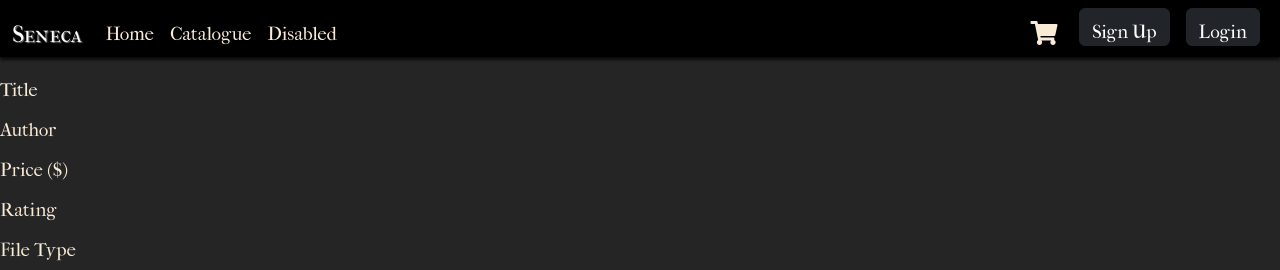
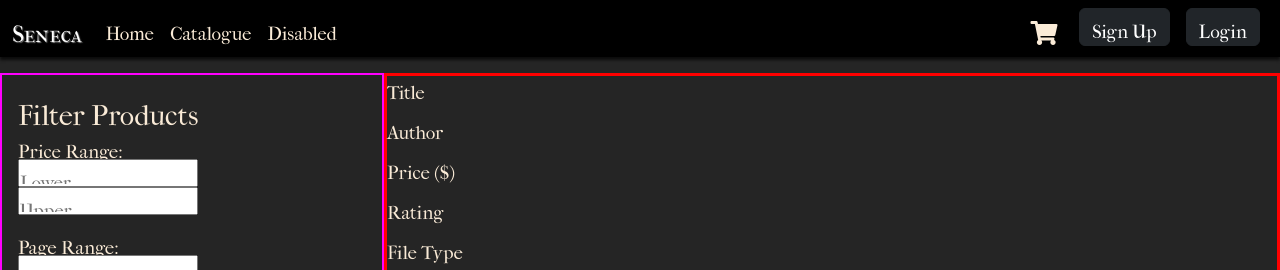
Before and after one commit to parthacharyaaaaa/Seneca, a Flask app: page /catalogue in a window 1280 px wide. Shown: the top 270 px of the page. Run offline with Flask 3, Linux system fonts and the light colour scheme; data comes from the database, SQL or seed files in the repository; both versions use the stored data as it was after the commit.

Commit message:
Add sorting and filtering in catalogue pages

```diff
--- a/app.py
+++ b/app.py
@@ -342,11 +342,80 @@ def cart():
     if current_user.is_authenticated:
         if current_user.cart == {}:
             return render_template('cart.html', signedIn = current_user.is_authenticated, isEmpty = True)
+        else:
+            return render_template('cart.html', signedIn = current_user.is_authenticated, isEmpty = False, cart = current_user.cart)
     else:
         if 'cart' not in session or session['cart'] == {}:
             return render_template('cart.html', signedIn = current_user.is_authenticated, isEmpty = True)
+        else:
+            return render_template('cart.html', signedIn = current_user.is_authenticated, isEmpty = False, cart = session['cart'])
 
+@app.route("/get-catalogue", methods = ["POST", "GET"])
+def getCatalogue():
+    books = Product.query.all()
+    if request.method == "GET":
+        print("Normal catalogue, page just loaded")
+        print(books)
+        books = [item.to_dict() for item in books]
+        print(books)
 
+    elif request.method == "POST":
+        print(request.form)
+
+        price_range_lower = request.form.get('price-range-lower')
+        price_range_upper = request.form.get('price-range-upper')
+        page_range_lower = request.form.get('page-range-lower')
+        page_range_upper = request.form.get('page-range-upper')
+        author = request.form.get('author')
+        sort_option = request.form['sort-option']
+        print(sort_option, price_range_lower)
+
+        #Managing filtering
+        #Price filters
+        if price_range_lower:
+            books = [item for item in books if int(price_range_lower) <= item.price]
+        if price_range_upper:
+            books = [item for item in books if int(price_range_upper) >= item.price]
+        #Page filters
+        if page_range_lower:
+            books = [item for item in books if int(price_range_lower) <= item.pages]
+        if page_range_upper:
+            books = [item for item in books if int(price_range_upper) >= item.pages]
+        #Author filter
+        if author:
+            books = [item for item in books if author == item.author]
+
+        print("Post filter: ", books)
+
+        if sort_option == '1':
+            books.sort(key=lambda x: x.title.lower(), reverse=True)
+        elif sort_option == '2':
+            books.sort(key=lambda x: x.title.lower())
+        elif sort_option == '3':
+            books.sort(key= lambda x: x.price)
+        elif sort_option == '4':
+            books.sort(key=lambda x:x.price, reverse=True)
+        elif sort_option == '5':
+            books.sort(key= lambda x: x.publication_date, reverse=True)
+        elif sort_option == '6':
+            books.sort(key=lambda x:x.publication_date)
+        elif sort_option == '7':
+            books.sort(key= lambda x: x.author)
+        elif sort_option == '8':
+            books.sort(key=lambda x:x.author, reverse=True)
+        elif sort_option == '9':
+            books.sort(key= lambda x: x.pages, reverse=True)
+        elif sort_option == '10':
+            books.sort(key=lambda x:x.pages, reverse=False)
+        else:
+            pass
+
+        print("Sorted List: ", books)
+        books = [item.to_dict() for item in books]
+
+    return jsonify(books)
+
+    pass
 @app.route('/addToCart', methods=['POST', 'GET'])
 def addToCart():
     if request.method == 'POST':
--- /dev/null
+++ b/static/catalogue.css
@@ -0,0 +1,25 @@
+.wrapper{
+    display: grid;
+    grid-template-columns: 30% 70%;
+}
+
+.filter{
+    border: 2px magenta solid;
+    display: flex;
+    flex-direction: column;
+    gap: 1rem;
+
+    padding: 1rem;
+}
+.product-container{
+    border:3px solid red;
+    /* display: flex; */
+}
+
+.option-container{
+    margin: 1rem 0;
+}
+
+.product-card{
+    border: red 2px solid;
+}
--- a/static/scripts/renderProducts.js
+++ b/static/scripts/renderProducts.js
@@ -1,7 +1,7 @@
 document.addEventListener("DOMContentLoaded", function(event) {
     console.log("Called")
 
-    fetch("/render-products", {
+    fetch("/get-catalogue", {
         method : "GET"
     })
     .then(response => response.json())
@@ -12,6 +12,31 @@ document.addEventListener("DOMContentLoaded", function(event) {
     .catch(error => console.log("Error: ", error))
 })
 
+document.getElementById('filter-form').addEventListener('submit', function(event){
+    event.preventDefault()
+
+    console.log("Filter called")
+    var filterOptions = new FormData(this)
+    console.log(filterOptions)
+    fetch("/get-catalogue", {
+        method : "POST",
+        body : filterOptions
+    })
+    .then(response => response.json())
+    .then(data =>{
+        if(data.error){
+            alert(data.error);
+            return false;
+        }
+        else{
+            console.log(data)
+            displayContent(data)
+        }
+    })
+    .catch(error => console.log("Error: ", error))
+})
+
+//Function to display the books
 function displayContent(products) {
     const container = document.querySelector('.product-container');
     container.innerHTML = ''; // Clear the container
@@ -24,7 +49,6 @@ function displayContent(products) {
         <p>File Type</p>
         </div>
     `
-    let total = 0.0;
     products.forEach(product => {
         const productCard = document.createElement('div');
         productCard.classList.add('product-card');
@@ -43,10 +67,6 @@ function displayContent(products) {
                 <p>${product.file_format}</p>
             </div>
         `;
-        total += product.price
-
         container.appendChild(productCard);
     });
-
-    document.getElementById('total-bill').innerHTML = total.toFixed(2);
 }
--- a/templates/catalogue.html
+++ b/templates/catalogue.html
@@ -1,9 +1,60 @@
 {% extends 'baseTemplate.html' %}
 {%block title%} Catalogue {%endblock%}
+{% block additionalDependencies %}
+<link rel="stylesheet" type="text/css" href="{{url_for('static', filename='catalogue.css')}}" />
+{%endblock%}
+{% block content %}
+<section class="wrapper">
+    <form class="filter" id="filter-form">
+        <fieldset id="filtering">
+            <legend>Filter Products</legend>
+            <div class="option-container">
+                <label for="price-range">Price Range:</label><br>
+                <input type="number" id="price-range-lower" name="price-range-lower" placeholder="Lower">
+                <input type="number" id="price-range-upper" name="price-range-upper" placeholder="Upper">
+            </div>
+            <div class="option-container">
+                <label for="page-range">Page Range:</label><br>
+                <input type="number" id="page-range-lower" name="page-range-lower" placeholder="Lower">
+                <input type="number" id="page-range-upper" name="page-range-upper" placeholder="Upper">
+            </div>
 
-{% block content %}
-<div class="filter"></div>
-<div class="product-container"></div>
+            <div class="option-container">
+                <label for="authors">Authors:</label>
+                <select id="authors" name="authors">
+                    <option value="">Select an author</option>
+                    <option value="author1">Author 1</option>
+                    <option value="author2">Author 2</option>
+                    <option value="author3">Author 3</option>
+                    <!-- Add more authors as needed -->
+                </select>
+            </div>
+        </fieldset>
+<hr>
+        <fieldset id="sorting">
+            <legend>Sort Products</legend>
+            <div class="option-container">
 
-<script src = "{{url_for('static', filename='scripts/renderProducts.js')}}"></script>
+                <label for="sort-by">Sort By:</label><br>
+                    <input type="radio" value="1" id="1" name="sort-option"> A-Z<br>
+                    <input type="radio" value="2" id="2" name="sort-option"> Z-A<br>
+                    <input type="radio" value="3" id="3" name="sort-option"> Price (Ascending)<br>
+                    <input type="radio" value="4" id="4" name="sort-option"> Price (Descending)<br>
+                    <input type="radio" value="5" id="5" name="sort-option"> Publication Date (Ascending)<br>
+                    <input type="radio" value="6" id="6" name="sort-option"> Publication Date (Descending)<br>
+                    <input type="radio" value="7" id="7" name="sort-option"> Author Name (Ascending)<br>
+                    <input type="radio" value="8" id="8" name="sort-option"> Author Name (Descending)<br>
+                    <input type="radio" value="9" id="9" name="sort-option"> Pages (Descending)<br>
+                    <input type="radio" value="10" id="10" name="sort-option"> Pages (Descending)<br>
+                </select>
+            </div>
+        </fieldset>
+
+        <button type="submit">Apply Filters</button>
+    </form>
+    <div class="product-container">
+    </div>
+</section>
+
+<script src="{{url_for('static', filename='scripts/renderProducts.js')}}"></script>
 {%endblock%}
```
Also changed, not shown: templates/cart.html (+16 -0 lines), instance/test1.db.
